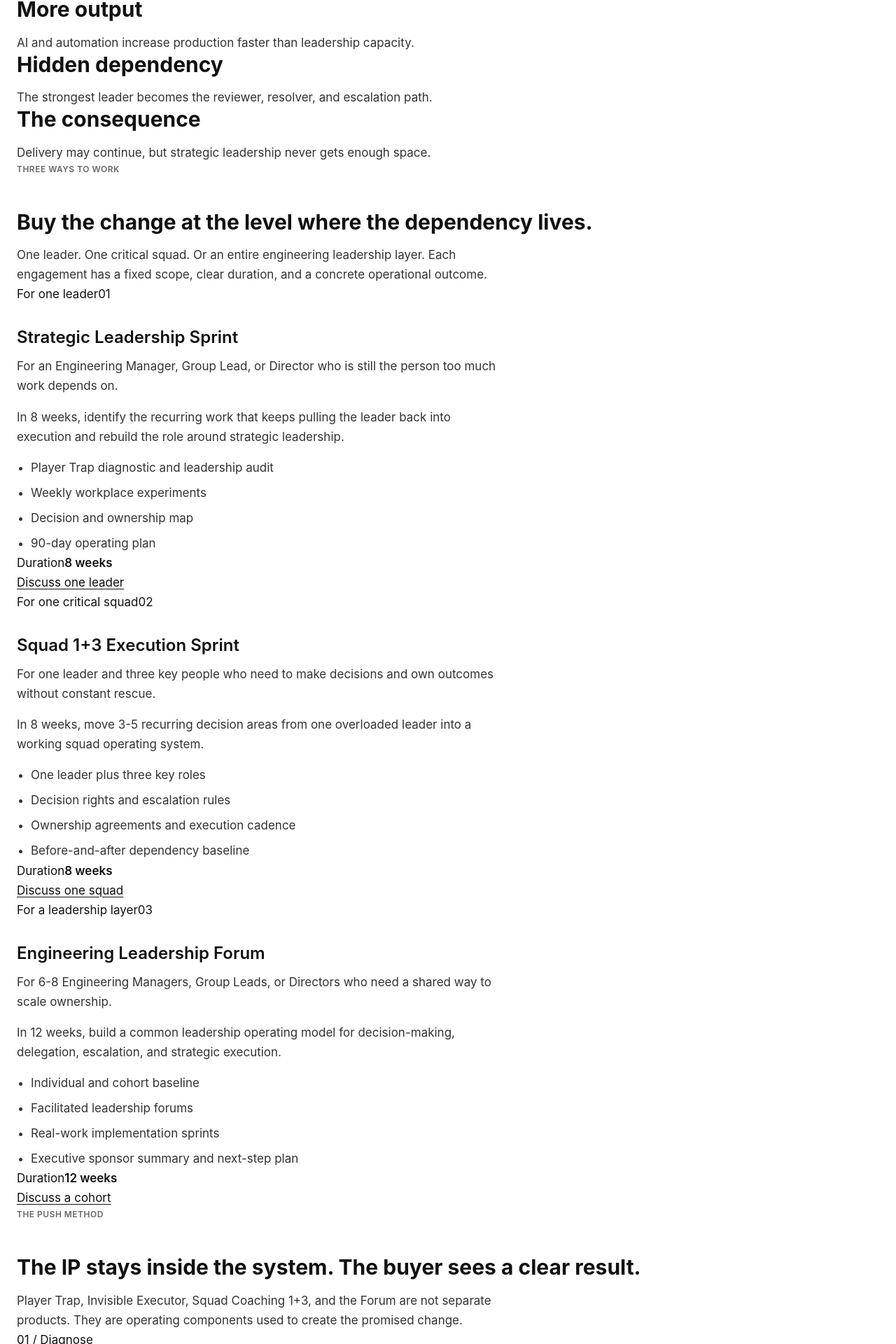
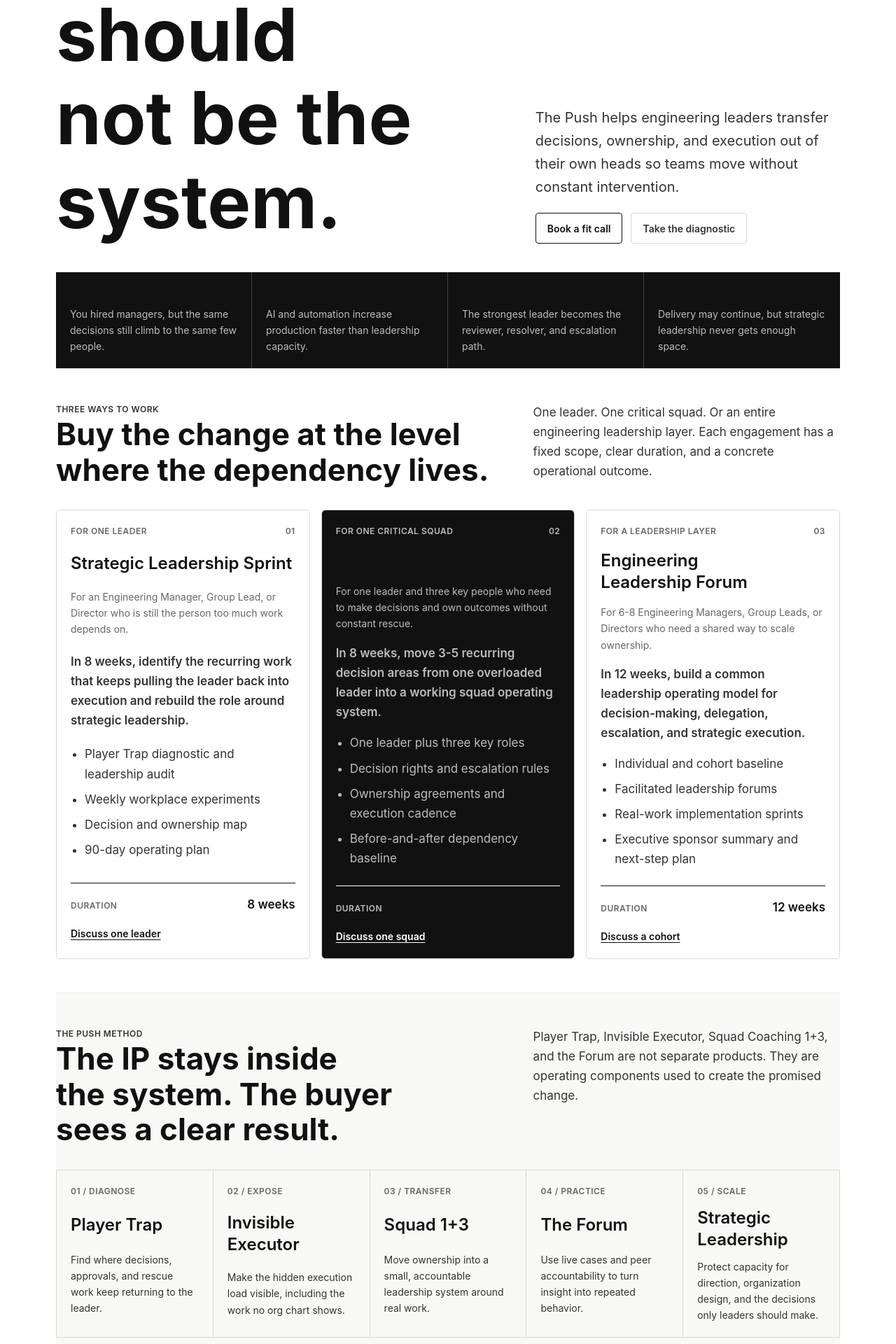
Before and after one commit to lugypresko/itay-coach-site, a Next.js app: page /ai-first-leadership in a window 1280 px wide. Shown: the part 550-2470 px from the top of the page at 70% size. Built offline with nearby package versions, Linux system fonts and the light colour scheme; no server answers.

Commit message:
feat: add ai-first leadership landing styles

```diff
--- a/src/styles/components.css
+++ b/src/styles/components.css
@@ -356,6 +356,316 @@
   border-top: var(--border-width) solid var(--color-border-light);
 }
 
+.landing-shell {
+  width: 100%;
+  max-width: var(--width-page);
+  margin: 0 auto;
+  padding-bottom: var(--space-12);
+}
+
+.landing-hero {
+  display: grid;
+  gap: var(--space-8);
+  align-items: end;
+  padding: var(--space-12) 0 var(--space-10);
+  border-bottom: var(--border-width) solid var(--color-border);
+}
+
+.landing-hero h1,
+.landing-section-heading h2,
+.ai-callout h2,
+.proof-section h2,
+.landing-final-cta h2 {
+  margin: 0;
+  line-height: var(--leading-tight);
+  letter-spacing: var(--tracking-normal);
+}
+
+.landing-hero h1 {
+  max-width: 820px;
+  font-size: clamp(var(--text-4xl), 10vw, 6.5rem);
+}
+
+.landing-hero-side {
+  display: grid;
+  gap: var(--space-5);
+}
+
+.landing-hero-side .lede {
+  margin: 0;
+  max-width: 48ch;
+}
+
+.landing-actions .primary-link,
+.landing-actions .secondary-link {
+  justify-content: center;
+}
+
+.signal-strip {
+  display: grid;
+  grid-template-columns: 1fr;
+  border-bottom: var(--border-width) solid var(--color-border);
+  background: var(--color-text);
+  color: var(--color-bg);
+}
+
+.signal-card {
+  display: grid;
+  gap: var(--space-2);
+  min-height: 132px;
+  padding: var(--space-5);
+  border-bottom: var(--border-width) solid rgba(255, 255, 255, 0.2);
+}
+
+.signal-card:last-child {
+  border-bottom: 0;
+}
+
+.signal-card h2,
+.signal-card p {
+  margin: 0;
+}
+
+.signal-card h2 {
+  font-size: var(--text-base);
+}
+
+.signal-card p {
+  color: rgba(255, 255, 255, 0.72);
+  font-size: var(--text-sm);
+}
+
+.landing-section {
+  padding: var(--space-12) 0;
+  border-bottom: var(--border-width) solid var(--color-border-light);
+}
+
+.landing-section-heading {
+  display: grid;
+  gap: var(--space-6);
+  margin-bottom: var(--space-8);
+}
+
+.landing-section-heading h2,
+.ai-callout h2,
+.proof-section h2 {
+  font-size: clamp(var(--text-3xl), 6vw, var(--text-4xl));
+}
+
+.landing-section-heading p,
+.ai-callout p,
+.proof-section p,
+.landing-final-cta p {
+  max-width: var(--width-prose);
+  margin: 0;
+  color: var(--color-text-secondary);
+}
+
+.offer-grid,
+.fit-grid,
+.proof-grid {
+  display: grid;
+  grid-template-columns: 1fr;
+  gap: var(--space-4);
+}
+
+.offer-card,
+.fit-card,
+.proof-card {
+  display: grid;
+  gap: var(--space-4);
+  padding: var(--space-5);
+  border: var(--border-width) solid var(--color-border);
+  border-radius: var(--radius-lg);
+  background: var(--color-bg);
+}
+
+.offer-card-featured {
+  background: var(--color-text);
+  color: var(--color-bg);
+}
+
+.offer-card-featured p,
+.offer-card-featured li,
+.offer-card-featured .offer-for,
+.offer-card-featured .offer-footer span {
+  color: rgba(255, 255, 255, 0.72);
+}
+
+.offer-card-featured .text-link {
+  color: var(--color-bg);
+}
+
+.offer-card-meta,
+.offer-footer {
+  display: flex;
+  align-items: baseline;
+  justify-content: space-between;
+  gap: var(--space-4);
+}
+
+.offer-card-meta {
+  color: var(--color-text-muted);
+  font-size: var(--text-xs);
+  font-weight: var(--weight-semibold);
+  letter-spacing: var(--tracking-wide);
+  text-transform: uppercase;
+}
+
+.offer-card-featured .offer-card-meta {
+  color: rgba(255, 255, 255, 0.72);
+}
+
+.offer-card h3,
+.fit-card h3,
+.method-step h3 {
+  margin: 0;
+  font-size: var(--text-xl);
+  line-height: var(--leading-snug);
+}
+
+.offer-for,
+.offer-promise {
+  margin: 0;
+}
+
+.offer-for {
+  color: var(--color-text-muted);
+  font-size: var(--text-sm);
+}
+
+.offer-promise {
+  font-weight: var(--weight-semibold);
+  color: var(--color-text-secondary);
+}
+
+.offer-list {
+  margin-bottom: var(--space-2);
+}
+
+.offer-footer {
+  margin-top: auto;
+  padding-top: var(--space-4);
+  border-top: var(--border-width) solid currentColor;
+}
+
+.offer-footer span {
+  color: var(--color-text-muted);
+  font-size: var(--text-xs);
+  font-weight: var(--weight-semibold);
+  letter-spacing: var(--tracking-wide);
+  text-transform: uppercase;
+}
+
+.text-link {
+  color: var(--color-text);
+  font-size: var(--text-sm);
+  font-weight: var(--weight-semibold);
+  text-decoration: underline;
+  text-underline-offset: 0.18em;
+}
+
+.method-section {
+  border-bottom-color: var(--color-border);
+  background: var(--color-surface-muted);
+}
+
+.method-flow {
+  display: grid;
+  grid-template-columns: 1fr;
+  border-top: var(--border-width) solid var(--color-border);
+  border-left: var(--border-width) solid var(--color-border);
+}
+
+.method-step {
+  display: grid;
+  gap: var(--space-3);
+  min-height: 190px;
+  padding: var(--space-5);
+  border-right: var(--border-width) solid var(--color-border);
+  border-bottom: var(--border-width) solid var(--color-border);
+}
+
+.method-step span {
+  color: var(--color-text-muted);
+  font-size: var(--text-xs);
+  font-weight: var(--weight-semibold);
+  letter-spacing: var(--tracking-wide);
+  text-transform: uppercase;
+}
+
+.method-step p,
+.fit-card li,
+.proof-card span {
+  margin: 0;
+  color: var(--color-text-secondary);
+  font-size: var(--text-sm);
+}
+
+.ai-callout,
+.proof-section,
+.landing-final-cta {
+  display: grid;
+  gap: var(--space-6);
+}
+
+.ai-callout {
+  background: var(--color-text);
+  color: var(--color-bg);
+  padding: var(--space-8);
+}
+
+.ai-callout p {
+  color: rgba(255, 255, 255, 0.78);
+}
+
+.ai-callout .text-link {
+  color: var(--color-bg);
+}
+
+.proof-section blockquote {
+  display: grid;
+  gap: var(--space-5);
+  margin: 0;
+  padding: var(--space-6);
+  border: var(--border-width) solid var(--color-border);
+  border-radius: var(--radius-lg);
+}
+
+.proof-section blockquote p {
+  color: var(--color-text);
+  font-size: var(--text-2xl);
+  line-height: var(--leading-snug);
+}
+
+.proof-section cite {
+  color: var(--color-text-muted);
+  font-size: var(--text-sm);
+  font-style: normal;
+}
+
+.proof-grid {
+  margin-top: var(--space-6);
+}
+
+.proof-card strong {
+  font-size: var(--text-base);
+}
+
+.landing-final-cta {
+  padding: var(--space-12) 0 0;
+}
+
+.landing-final-cta h2 {
+  max-width: 780px;
+  font-size: clamp(var(--text-4xl), 8vw, 5.75rem);
+}
+
+.landing-final-cta div {
+  display: grid;
+  gap: var(--space-4);
+}
+
 @media (min-width: 640px) {
   .site-header {
     flex-direction: row;
@@ -379,6 +689,51 @@
   .authority-trust-block:first-child {
     padding-top: 0;
     border-top: 0;
+  }
+
+  .signal-strip,
+  .fit-grid,
+  .proof-grid {
+    grid-template-columns: repeat(2, minmax(0, 1fr));
+  }
+
+  .signal-card:nth-child(2) {
+    border-bottom: 0;
+  }
+}
+
+@media (min-width: 960px) {
+  .landing-hero,
+  .landing-section-heading,
+  .proof-section,
+  .landing-final-cta {
+    grid-template-columns: minmax(0, 1.2fr) minmax(280px, 0.8fr);
+  }
+
+  .signal-strip,
+  .offer-grid {
+    grid-template-columns: repeat(4, minmax(0, 1fr));
+  }
+
+  .signal-card {
+    border-right: var(--border-width) solid rgba(255, 255, 255, 0.2);
+    border-bottom: 0;
+  }
+
+  .signal-card:last-child {
+    border-right: 0;
+  }
+
+  .offer-grid {
+    grid-template-columns: repeat(3, minmax(0, 1fr));
+  }
+
+  .offer-card {
+    min-height: 560px;
+  }
+
+  .method-flow {
+    grid-template-columns: repeat(5, minmax(0, 1fr));
   }
 }
 
```
